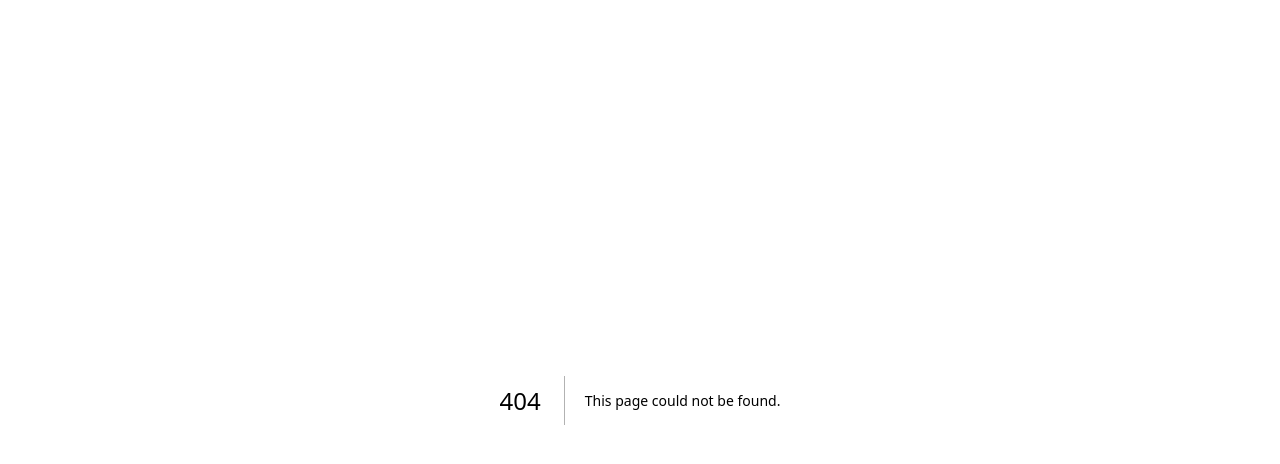
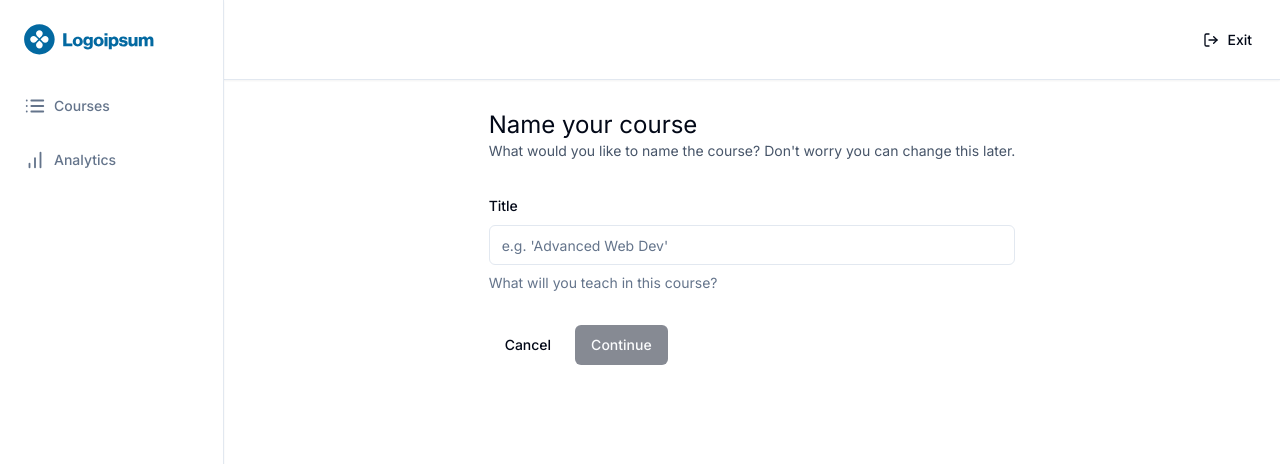
Before and after one commit to SamuelOgbonnaeze/Learn.io, a Next.js app: page /teacher/create in a window 1280 px wide. Before the commit this address had no page. Shown: the top 464 px of the page. Built offline with nearby package versions, Linux system fonts and the light colour scheme.

Commit message:
course creation ui done

```diff
--- a/app/(dashboard)/(routes)/teacher/courses/page.tsx
+++ b/app/(dashboard)/(routes)/teacher/courses/page.tsx
@@ -1,9 +1,17 @@
+import { Button } from "@/components/ui/button";
+import Link from "next/link";
+
 const CoursesPage = () => {
     return (
-        <div>
-            Course Page!!!! hsrjn9sjg5h8wshw87ghs8hp0gpahg
+        <div className="p-6">
+            <Link href="/teacher/create">
+                <Button>
+                    New Course
+                </Button>
+            </Link>
+
         </div>
-     );
+    );
 }
 
 export default CoursesPage;
--- /dev/null
+++ b/app/(dashboard)/(routes)/teacher/create/page.tsx
@@ -0,0 +1,92 @@
+"use client"
+
+import * as z from "zod";
+import axios from "axios";
+import { zodResolver } from "@hookform/resolvers/zod"
+import { useForm } from "react-hook-form";
+import { useRouter } from "next/navigation";
+import Link from "next/link";
+import toast from "react-hot-toast";
+
+
+import { Form, FormControl, FormDescription, FormField, FormItem, FormLabel, FormMessage } from "@/components/ui/form";
+import { Input } from "@/components/ui/input";
+import { Button } from "@/components/ui/button";
+
+
+const formSchema = z.object({
+    title: z.string().min(1, {
+        message: "Title is required"
+    }),
+});
+
+
+const CreatePage = () => {
+    const router = useRouter();
+
+    const form = useForm<z.infer<typeof formSchema>>({
+        resolver: zodResolver(formSchema),
+        defaultValues: {
+            title: "",
+        },
+    })
+
+    const { isSubmitting, isValid } = form.formState;
+
+    const onSubmit = async (values: z.infer<typeof formSchema>) => {
+        try {
+            const response = await axios.post("/api/course", values)
+            router.push(`/teacher/courses/${response.data.id}`)
+        } catch {
+            toast.error("Something went wrong")
+        }
+    }
+
+    return (
+        <div className="max-w-5xl mx-auto flex md:items-center md:justify-center h-full p-6">
+            <div>
+                <h1 className="text-2xl">Name your course</h1>
+                <p className="text-sm text-slate-600">What would you like to name the course? Don&apos;t worry you can change this later.</p>
+                <Form {...form}>
+                    <form onSubmit={form.handleSubmit(onSubmit)} className="space-y-8 mt-8">
+                        <FormField
+                            control={form.control}
+                            name="title"
+                            render={({ field }) => (
+                                <FormItem>
+                                    <FormLabel>Title</FormLabel>
+                                    <FormControl>
+                                        <Input disabled={isSubmitting} placeholder="e.g. 'Advanced Web Dev'" {...field} />
+                                    </FormControl>
+                                    <FormDescription>
+                                        What will you teach in this course?
+                                    </FormDescription>
+                                    <FormMessage />
+                                </FormItem>
+                            )}
+                        />
+                        <div className="flex items-center gap-x-2">
+                            <Link href="/">
+                                <Button
+                                    variant="ghost"
+                                    type="button"
+                                >
+                                    Cancel
+                                </Button>
+                            </Link>
+
+                            <Button
+                                type="submit"
+                                disabled={!isValid || isSubmitting}
+                            >
+                                Continue
+                            </Button>
+                        </div>
+                    </form>
+                </Form>
+            </div>
+        </div>
+    );
+}
+
+export default CreatePage;
--- a/app/layout.tsx
+++ b/app/layout.tsx
@@ -2,6 +2,7 @@
 import { Inter } from "next/font/google";
 import "./globals.css";
 import { ClerkProvider } from "@clerk/nextjs";
+import {ToastProvider} from "@/components/providers/toaster-provider"
 
 const inter = Inter({ subsets: ["latin"] });
 
@@ -18,7 +19,10 @@
   return (
     <ClerkProvider>
       <html lang="en">
-        <body className={inter.className}>{children}</body>
+        <body className={inter.className}>
+          <ToastProvider />
+          {children}
+        </body>
       </html>
     </ClerkProvider>
   );
--- /dev/null
+++ b/components/providers/toaster-provider.tsx
@@ -0,0 +1,6 @@
+"use client"
+import { Toaster } from 'react-hot-toast';
+
+export const ToastProvider = () => {
+    return <Toaster />
+}
--- /dev/null
+++ b/components/ui/form.tsx
@@ -0,0 +1,176 @@
+import * as React from "react"
+import * as LabelPrimitive from "@radix-ui/react-label"
+import { Slot } from "@radix-ui/react-slot"
+import {
+  Controller,
+  ControllerProps,
+  FieldPath,
+  FieldValues,
+  FormProvider,
+  useFormContext,
+} from "react-hook-form"
+
+import { cn } from "@/lib/utils"
+import { Label } from "@/components/ui/label"
+
+const Form = FormProvider
+
+type FormFieldContextValue<
+  TFieldValues extends FieldValues = FieldValues,
+  TName extends FieldPath<TFieldValues> = FieldPath<TFieldValues>
+> = {
+  name: TName
+}
+
+const FormFieldContext = React.createContext<FormFieldContextValue>(
+  {} as FormFieldContextValue
+)
+
+const FormField = <
+  TFieldValues extends FieldValues = FieldValues,
+  TName extends FieldPath<TFieldValues> = FieldPath<TFieldValues>
+>({
+  ...props
+}: ControllerProps<TFieldValues, TName>) => {
+  return (
+    <FormFieldContext.Provider value={{ name: props.name }}>
+      <Controller {...props} />
+    </FormFieldContext.Provider>
+  )
+}
+
+const useFormField = () => {
+  const fieldContext = React.useContext(FormFieldContext)
+  const itemContext = React.useContext(FormItemContext)
+  const { getFieldState, formState } = useFormContext()
+
+  const fieldState = getFieldState(fieldContext.name, formState)
+
+  if (!fieldContext) {
+    throw new Error("useFormField should be used within <FormField>")
+  }
+
+  const { id } = itemContext
+
+  return {
+    id,
+    name: fieldContext.name,
+    formItemId: `${id}-form-item`,
+    formDescriptionId: `${id}-form-item-description`,
+    formMessageId: `${id}-form-item-message`,
+    ...fieldState,
+  }
+}
+
+type FormItemContextValue = {
+  id: string
+}
+
+const FormItemContext = React.createContext<FormItemContextValue>(
+  {} as FormItemContextValue
+)
+
+const FormItem = React.forwardRef<
+  HTMLDivElement,
+  React.HTMLAttributes<HTMLDivElement>
+>(({ className, ...props }, ref) => {
+  const id = React.useId()
+
+  return (
+    <FormItemContext.Provider value={{ id }}>
+      <div ref={ref} className={cn("space-y-2", className)} {...props} />
+    </FormItemContext.Provider>
+  )
+})
+FormItem.displayName = "FormItem"
+
+const FormLabel = React.forwardRef<
+  React.ElementRef<typeof LabelPrimitive.Root>,
+  React.ComponentPropsWithoutRef<typeof LabelPrimitive.Root>
+>(({ className, ...props }, ref) => {
+  const { error, formItemId } = useFormField()
+
+  return (
+    <Label
+      ref={ref}
+      className={cn(error && "text-destructive", className)}
+      htmlFor={formItemId}
+      {...props}
+    />
+  )
+})
+FormLabel.displayName = "FormLabel"
+
+const FormControl = React.forwardRef<
+  React.ElementRef<typeof Slot>,
+  React.ComponentPropsWithoutRef<typeof Slot>
+>(({ ...props }, ref) => {
+  const { error, formItemId, formDescriptionId, formMessageId } = useFormField()
+
+  return (
+    <Slot
+      ref={ref}
+      id={formItemId}
+      aria-describedby={
+        !error
+          ? `${formDescriptionId}`
+          : `${formDescriptionId} ${formMessageId}`
+      }
+      aria-invalid={!!error}
+      {...props}
+    />
+  )
+})
+FormControl.displayName = "FormControl"
+
+const FormDescription = React.forwardRef<
+  HTMLParagraphElement,
+  React.HTMLAttributes<HTMLParagraphElement>
+>(({ className, ...props }, ref) => {
+  const { formDescriptionId } = useFormField()
+
+  return (
+    <p
+      ref={ref}
+      id={formDescriptionId}
+      className={cn("text-sm text-muted-foreground", className)}
+      {...props}
+    />
+  )
+})
+FormDescription.displayName = "FormDescription"
+
+const FormMessage = React.forwardRef<
+  HTMLParagraphElement,
+  React.HTMLAttributes<HTMLParagraphElement>
+>(({ className, children, ...props }, ref) => {
+  const { error, formMessageId } = useFormField()
+  const body = error ? String(error?.message) : children
+
+  if (!body) {
+    return null
+  }
+
+  return (
+    <p
+      ref={ref}
+      id={formMessageId}
+      className={cn("text-sm font-medium text-destructive", className)}
+      {...props}
+    >
+      {body}
+    </p>
+  )
+})
+FormMessage.displayName = "FormMessage"
+
+export {
+  useFormField,
+  Form,
+  FormItem,
+  FormLabel,
+  FormControl,
+  FormDescription,
+  FormMessage,
+  FormField,
+}
--- /dev/null
+++ b/components/ui/input.tsx
@@ -0,0 +1,25 @@
+import * as React from "react"
+
+import { cn } from "@/lib/utils"
+
+export interface InputProps
+  extends React.InputHTMLAttributes<HTMLInputElement> {}
+
+const Input = React.forwardRef<HTMLInputElement, InputProps>(
+  ({ className, type, ...props }, ref) => {
+    return (
+      <input
+        type={type}
+        className={cn(
+          "flex h-10 w-full rounded-md border border-input bg-background px-3 py-2 text-sm ring-offset-background file:border-0 file:bg-transparent file:text-sm file:font-medium placeholder:text-muted-foreground focus-visible:outline-none focus-visible:ring-2 focus-visible:ring-ring focus-visible:ring-offset-2 disabled:cursor-not-allowed disabled:opacity-50",
+          className
+        )}
+        ref={ref}
+        {...props}
+      />
+    )
+  }
+)
+Input.displayName = "Input"
+
+export { Input }
--- /dev/null
+++ b/components/ui/label.tsx
@@ -0,0 +1,26 @@
+"use client"
+
+import * as React from "react"
+import * as LabelPrimitive from "@radix-ui/react-label"
+import { cva, type VariantProps } from "class-variance-authority"
+
+import { cn } from "@/lib/utils"
+
+const labelVariants = cva(
+  "text-sm font-medium leading-none peer-disabled:cursor-not-allowed peer-disabled:opacity-70"
+)
+
+const Label = React.forwardRef<
+  React.ElementRef<typeof LabelPrimitive.Root>,
+  React.ComponentPropsWithoutRef<typeof LabelPrimitive.Root> &
+    VariantProps<typeof labelVariants>
+>(({ className, ...props }, ref) => (
+  <LabelPrimitive.Root
+    ref={ref}
+    className={cn(labelVariants(), className)}
+    {...props}
+  />
+))
+Label.displayName = LabelPrimitive.Root.displayName
+
+export { Label }
```
Also changed, not shown: package.json (+7 -1 lines), public/logo.svg, 1 other file (tests, documents, lock files or other folders).
